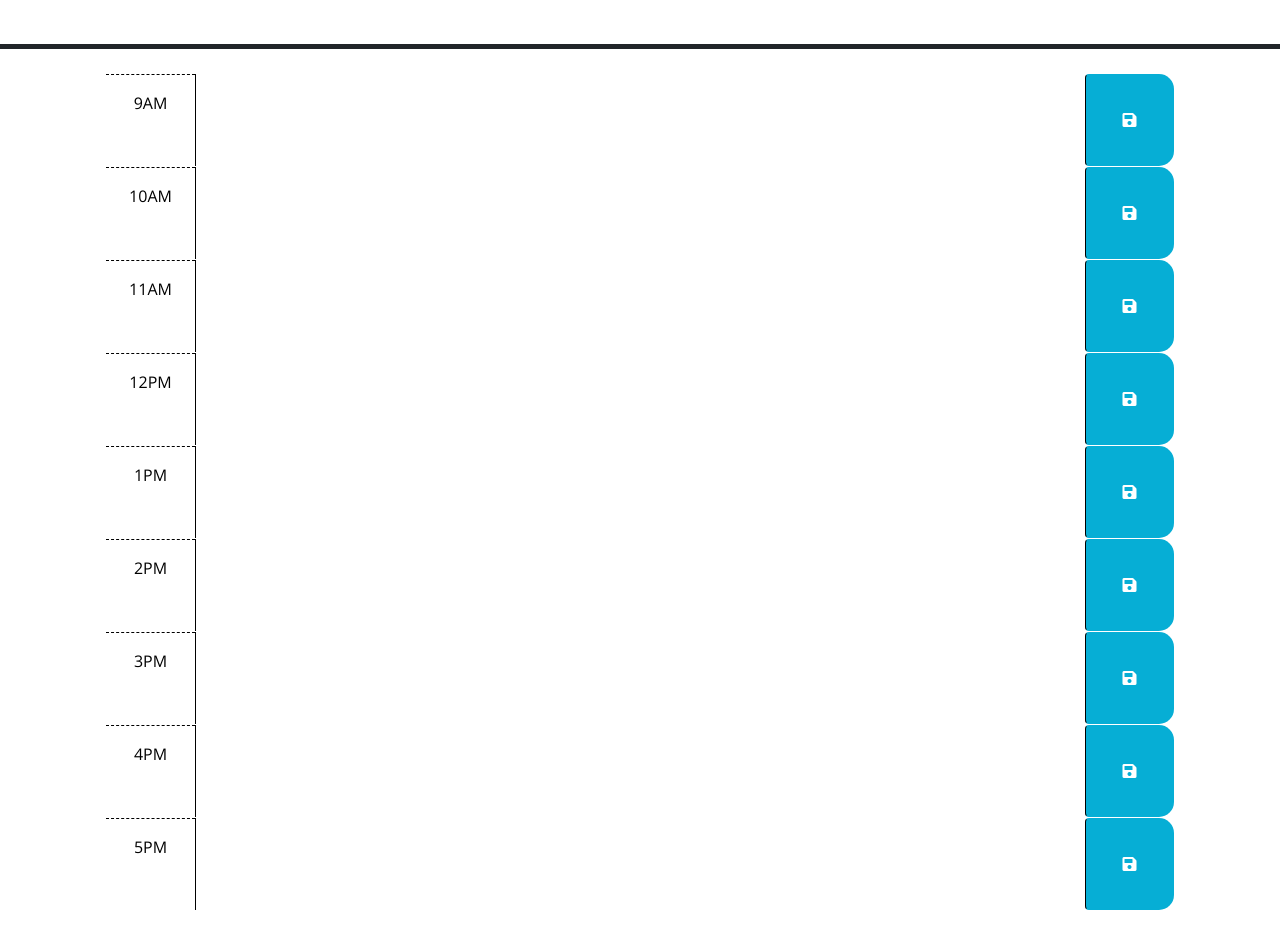
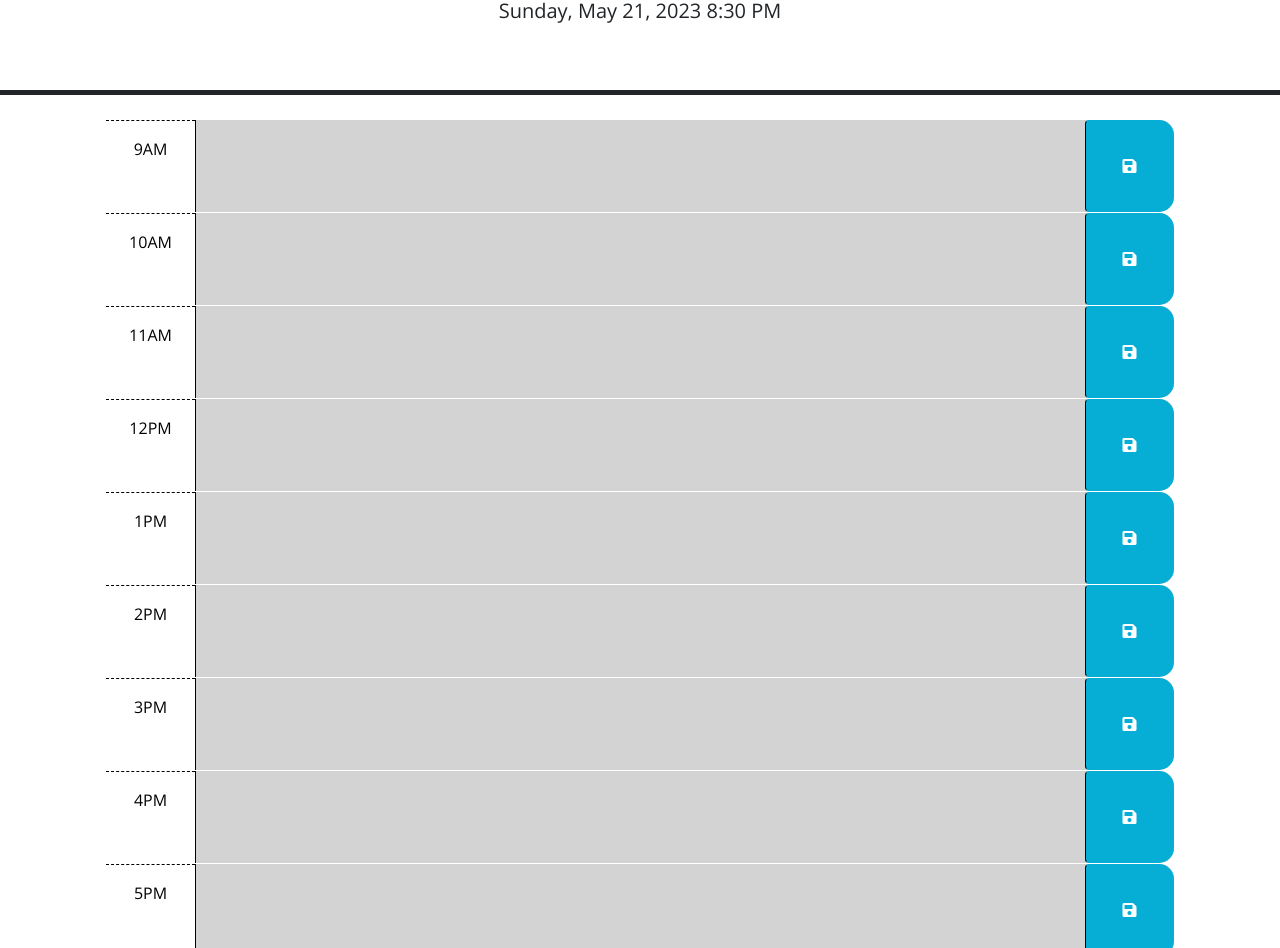
Before and after one commit to Bwhitman33/Work-Day-Scheduler, a plain HTML site: page index.html in a window 1280 px wide. Shown: the part 229-1177 px from the top of the page. Drawn offline with nearby package versions, Linux system fonts and the light colour scheme.

Commit message:
wrapped datestamo into doc ready function and added function to parse through timeblocks in relation to current, past and future hour

```diff
--- a/Assets/js/script.js
+++ b/Assets/js/script.js
@@ -1,29 +1,43 @@
+$(document).ready(function () {
 
-var todayDate = dayjs().format('dddd, MMMM D, YYYY');
-$('#currentDay').html(todayDate);
+    var todayDate = dayjs().format('dddd, MMMM D, YYYY h:mm A');
+    $('#currentDay').html(todayDate);
 
-$(document).ready(function () {
-    $('.saveBtn').on('click', function () {
-      var text = $(this).siblings('.description').val();
-      var time = $(this).parent().attr('id');
+    $('.saveBtn').on('click', function() {
+      console.log(this);
+      var text = $(this).siblings("description").val();
+      var time = $(this).parent().attr("id");
       localStorage.setItem(time, text);
     })
-  // TODO: Add a listener for click events on the save button. This code should
-  // use the id in the containing time-block as a key to save the user input in
-  // local storage. HINT: What does `this` reference in the click listener
-  // function? How can DOM traversal be used to get the "hour-x" id of the
-  // time-block containing the button that was clicked? How might the id be
-  // useful when saving the description in local storage?
-  //
-  // TODO: Add code to apply the past, present, or future class to each time
-  // block by comparing the id to the current hour. HINTS: How can the id
-  // attribute of each time-block be used to conditionally add or remove the
-  // past, present, and future classes? How can Day.js be used to get the
-  // current hour in 24-hour time?
-  //
-  // TODO: Add code to get any user input that was saved in localStorage and set
-  // the values of the corresponding textarea elements. HINT: How can the id
-  // attribute of each time-block be used to do this?
-  //
-  // TODO: Add code to display the current date in the header of the page.
+
+function timeSchedule() {
+    var timeNow = dayjs().get('hour');
+
+    $(".time-block").each(function () {
+        var timeBlock = parseInt($(this).attr("id").split("hour-")[1]);
+        console.log(timeBlock, timeNow)
+
+        if (timeBlock < timeNow) {
+            $(this).addClass("past");
+            $(this).removeClass("future");
+            $(this).removeClass("present");
+        }
+        else if (timeBlock === timeNow) {
+            $(this).addClass("present");
+            $(this).removeClass("past");
+            $(this).removeClass("future");
+        }
+        else {
+            $(this).addClass("future");
+            $(this).removeClass("present");
+            $(this).removeClass("past");
+        }
+    })
+}
+
+    timeSchedule();
+
+
+
+
 });
--- a/index.html
+++ b/index.html
@@ -18,7 +18,7 @@
       href="https://fonts.googleapis.com/css?family=Open+Sans&display=swap"
       rel="stylesheet"
     />
-    <link rel="stylesheet" href=".\Assets\css\style.css" />
+    <link rel="stylesheet" href="./Assets/css/style.css" />
     <title>Work Day Scheduler</title>
   </head>
 
@@ -26,6 +26,8 @@
     <header class="p-5 mb-4 border-5 border-bottom border-dark text-center">
       <h1 class="display-3">Work Day Scheduler</h1>
       <p class="lead">A simple calendar app for scheduling your work day</p>
+      <!-- added simple h2 to make todays date a little more pronounced -->
+      <h2>Today's Date:</h2>
       <p id="currentDay" class="lead"></p>
     </header>
     <div class="container-lg px-5">
@@ -61,8 +63,8 @@
         </button>
       </div>
 
-      <!-- Added the rest of the hours for our scheduler -->
-        <div id="hour-1" class="row time-block">
+      <!-- Added the rest of the hours for our scheduler and removed all class associations in html -->
+        <div id="hour-13" class="row time-block">
         <div class="col-2 col-md-1 hour text-center py-3">1PM</div>
         <textarea class="col-8 col-md-10 description" rows="3"> </textarea>
         <button class="btn saveBtn col-2 col-md-1" aria-label="save">
@@ -70,7 +72,7 @@
         </button>
       </div>
 
-      <div id="hour-2" class="row time-block">
+      <div id="hour-14" class="row time-block">
         <div class="col-2 col-md-1 hour text-center py-3">2PM</div>
         <textarea class="col-8 col-md-10 description" rows="3"> </textarea>
         <button class="btn saveBtn col-2 col-md-1" aria-label="save">
@@ -78,7 +80,7 @@
         </button>
       </div>
 
-      <div id="hour-3" class="row time-block">
+      <div id="hour-15" class="row time-block">
         <div class="col-2 col-md-1 hour text-center py-3">3PM</div>
         <textarea class="col-8 col-md-10 description" rows="3"> </textarea>
         <button class="btn saveBtn col-2 col-md-1" aria-label="save">
@@ -86,7 +88,7 @@
         </button>
       </div>
 
-      <div id="hour-4" class="row time-block">
+      <div id="hour-16" class="row time-block">
         <div class="col-2 col-md-1 hour text-center py-3">4PM</div>
         <textarea class="col-8 col-md-10 description" rows="3"> </textarea>
         <button class="btn saveBtn col-2 col-md-1" aria-label="save">
@@ -94,7 +96,7 @@
         </button>
       </div>
 
-      <div id="hour-5" class="row time-block">
+      <div id="hour-17" class="row time-block">
         <div class="col-2 col-md-1 hour text-center py-3">5PM</div>
         <textarea class="col-8 col-md-10 description" rows="3"> </textarea>
         <button class="btn saveBtn col-2 col-md-1" aria-label="save">
@@ -109,7 +111,7 @@
       crossorigin="anonymous"
     ></script>
 
-    <script src=".\Assets\js\script.js"></script>
+    <script src="/Assets/js/script.js"></script>
   </body>
 
   <!-- Added a simple footer to make the webpage look a little cleaner -->
```
